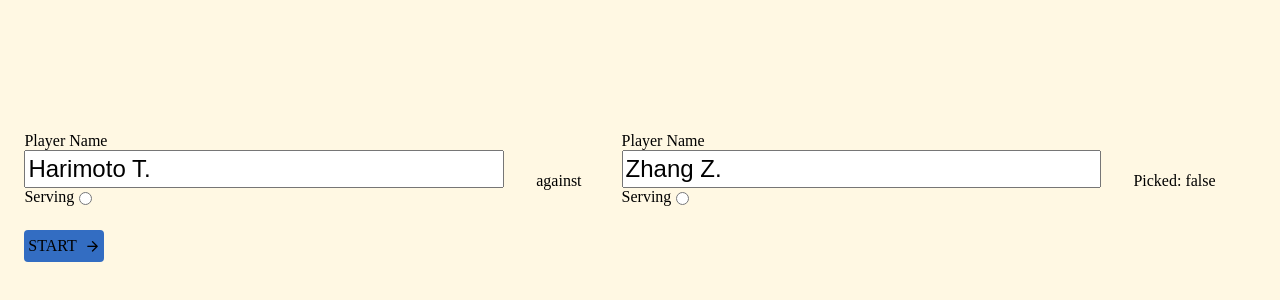
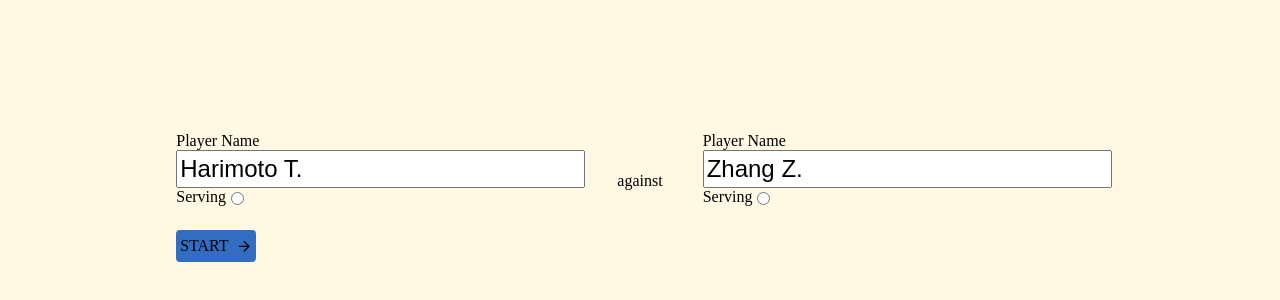
Before and after one commit to mayamalakova/score-counter, a Vue app: page / in a window 1280 px wide. Shown: the part 208-508 px from the top of the page. Built offline with nearby package versions, Linux system fonts and the light colour scheme.

Commit message:
use a custom component for player input

```diff
--- a/src/App.vue
+++ b/src/App.vue
@@ -186,7 +186,7 @@
                 if (this._winsMatch()) {
                     this.matchWinner = winner;
                 }
-            },
+            }
         }
     }
 
--- /dev/null
+++ b/src/components/PlayerNameInput.vue
@@ -0,0 +1,15 @@
+<template>
+    <div>
+        <label class="label-small for-bottom-input">Player Name</label>
+        <input class="player-name-input"
+               placeholder="Player name"
+               v-bind:value="playerName"
+               @input="$emit('update', $event.target.value)"/>
+    </div>
+</template>
+<script>
+    export default {
+        name: 'player-name-input',
+        props: ["playerName"]
+    }
+</script>
--- a/src/components/game-set-up.vue
+++ b/src/components/game-set-up.vue
@@ -3,36 +3,27 @@
 
         <div class="set-up-game">
             <div class="player-field">
-                <label class="label-small for-bottom-input">Player Name</label>
-                <input :value="playerLeft"
-                       class="player-name-input"
-                       placeholder="Player name"
-                       @input="$emit(Events.UPDATE_PLAYER_LEFT, $event.target.value)">
+
+                <player-name-input :playerName="playerLeft" @update="$emit(Events.UPDATE_PLAYER_LEFT, $event)"/>
 
                 <label class="label-small for-inlined-input">
                     Serving
                     <input type="radio" name="server" class="input-radio"
-                           value="false"
+                           :value="swapServer"
                            @input="$emit(Events.UPDATE_SERVER, $event.target.value)"/>
                 </label>
             </div>
             <span>against</span>
             <div class="player-field">
-                <label class="label-small for-bottom-input">Player Name</label>
-                <input :value="playerRight"
-                       class="player-name-input"
-                       placeholder="Player name"
-                       @input="$emit(Events.UPDATE_PLAYER_RIGHT, $event.target.value)">
+                <player-name-input :playerName="playerRight" @update="$emit(Events.UPDATE_PLAYER_RIGHT, $event)"/>
 
                 <label class="label-small for-inlined-input">
                     Serving
                     <input type="radio" name="server" class="input-radio"
-                           value="true"
+                           :value="swapServer"
                            @input="$emit(Events.UPDATE_SERVER, $event.target.value)"/>
                 </label>
             </div>
-
-            <span>Picked: {{ swapServer }}</span>
 
         </div>
         <div class="btn-large" @click.stop="$emit(Events.START_MATCH)">
@@ -46,15 +37,17 @@
 <script>
     import Events from '../utils/events';
     import "../assets/score-view.styl";
+    import PlayerNameInput from "./PlayerNameInput.vue";
 
     export default {
         name: "game-set-up",
+        components: {PlayerNameInput},
         props: ["playerLeft", "playerRight", "swapServer"],
         data: function () {
             return {
                 Events: Events
             }
-        },
+        }
     }
 </script>
 
```
